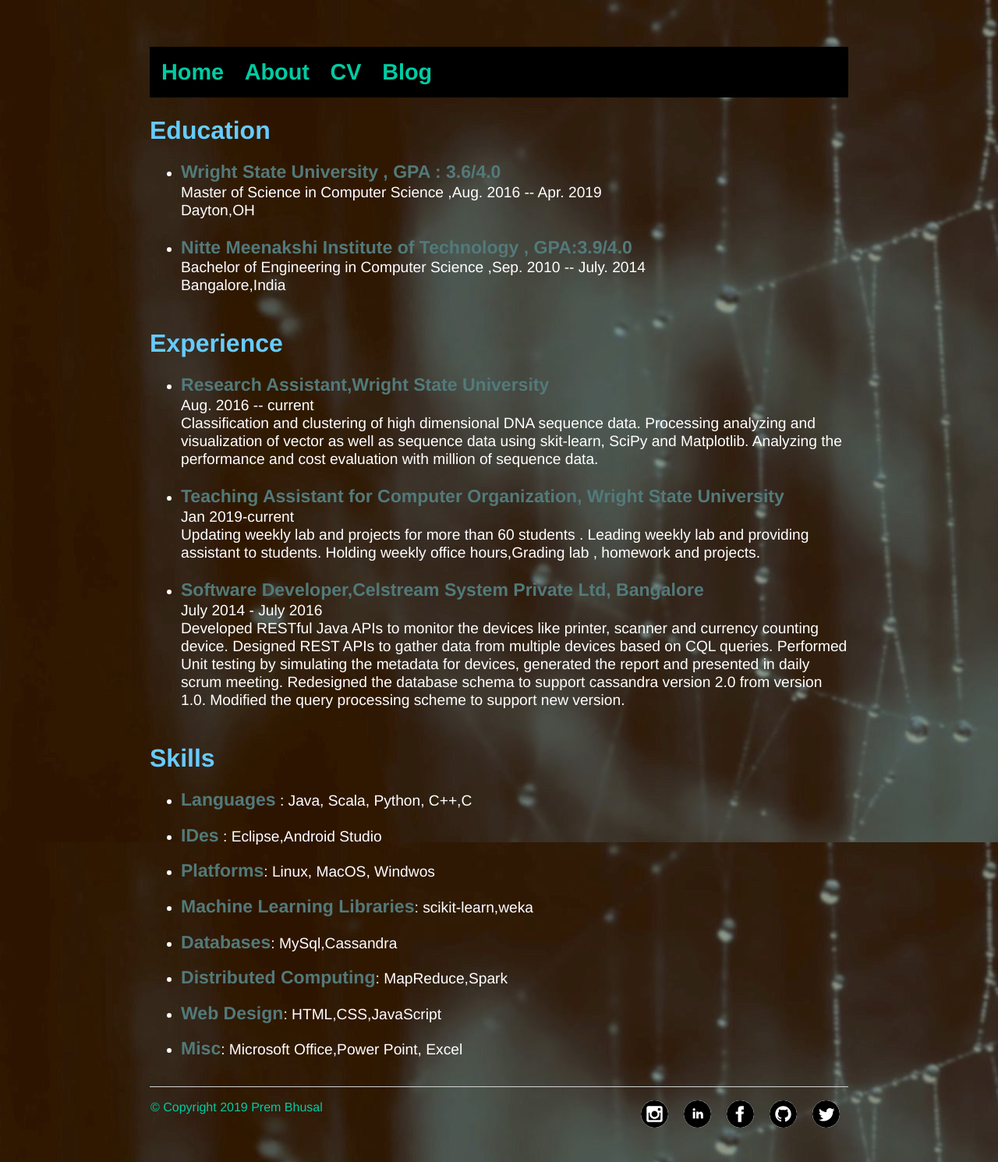
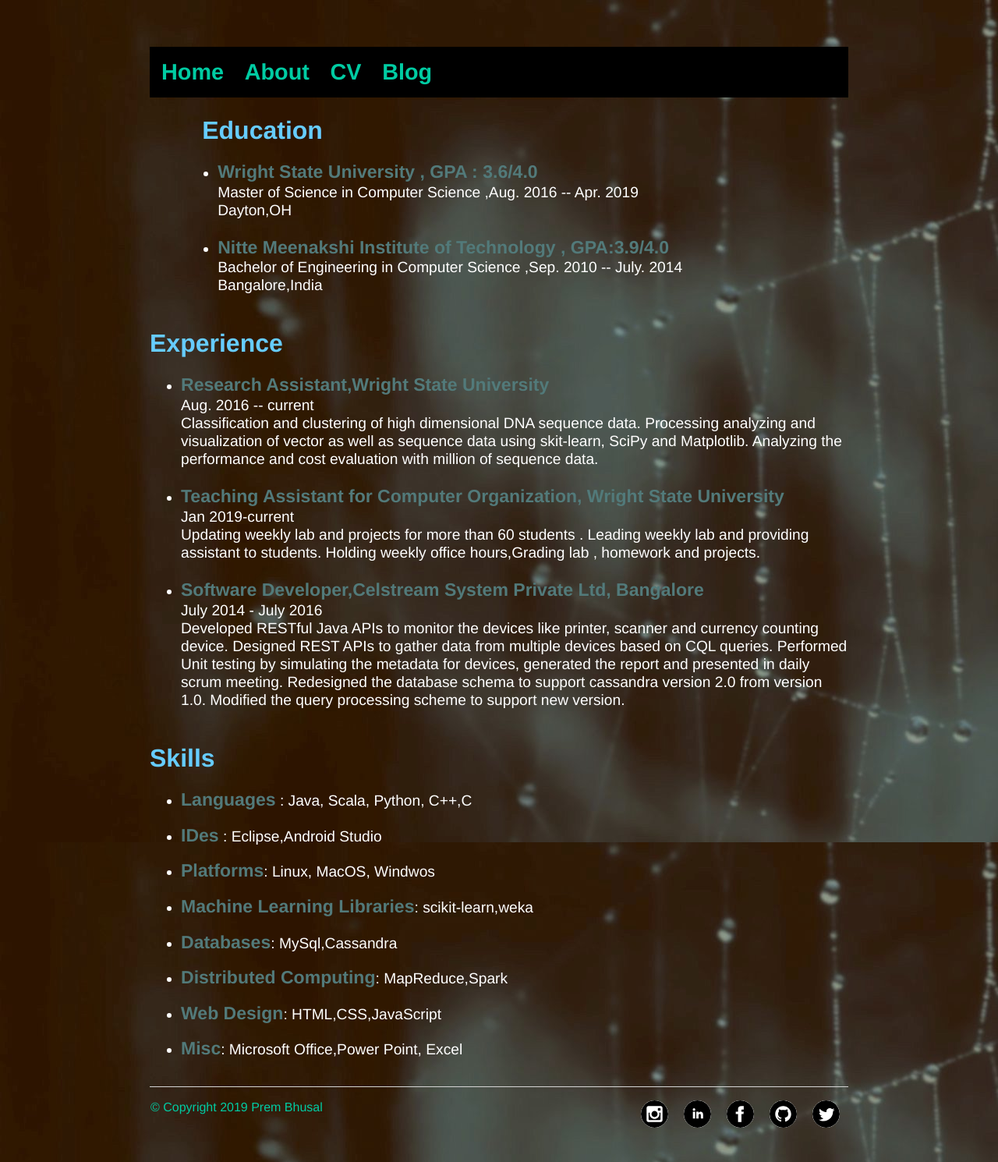
Before and after one commit to prembhusal/prembhusalWebsite, a Jekyll site: the page built from about/index.html, in a window 1280 px wide. Shown: the whole page at 78% size. Built offline with Jekyll 4.4.1, drawn with Linux system fonts in a browser that asks for light colours.

Commit message:
Update index.html

```diff
--- a/about/index.html
+++ b/about/index.html
@@ -3,8 +3,8 @@ layout: default
 title: prembhusal
 ---
 <div class="about">
-	<h1>Education</h1>
-	<ul>
+	<h1 class="center">Education</h1>
+	<ul class="center">
 		<li> <b>Wright State University	,		GPA : 3.6/4.0</b>
 			<br>Master of Science in Computer Science ,Aug. 2016 -- Apr. 2019
 			<br>Dayton,OH<br><br>
```
